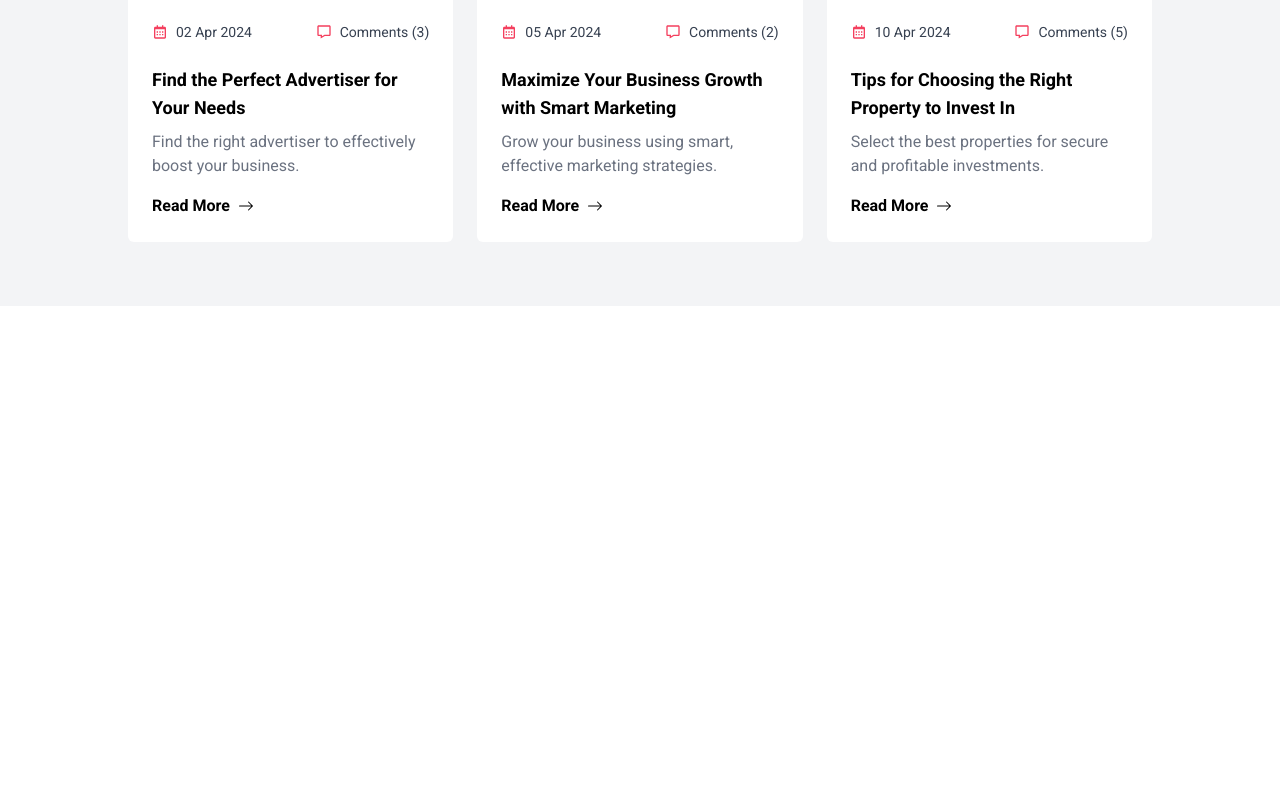
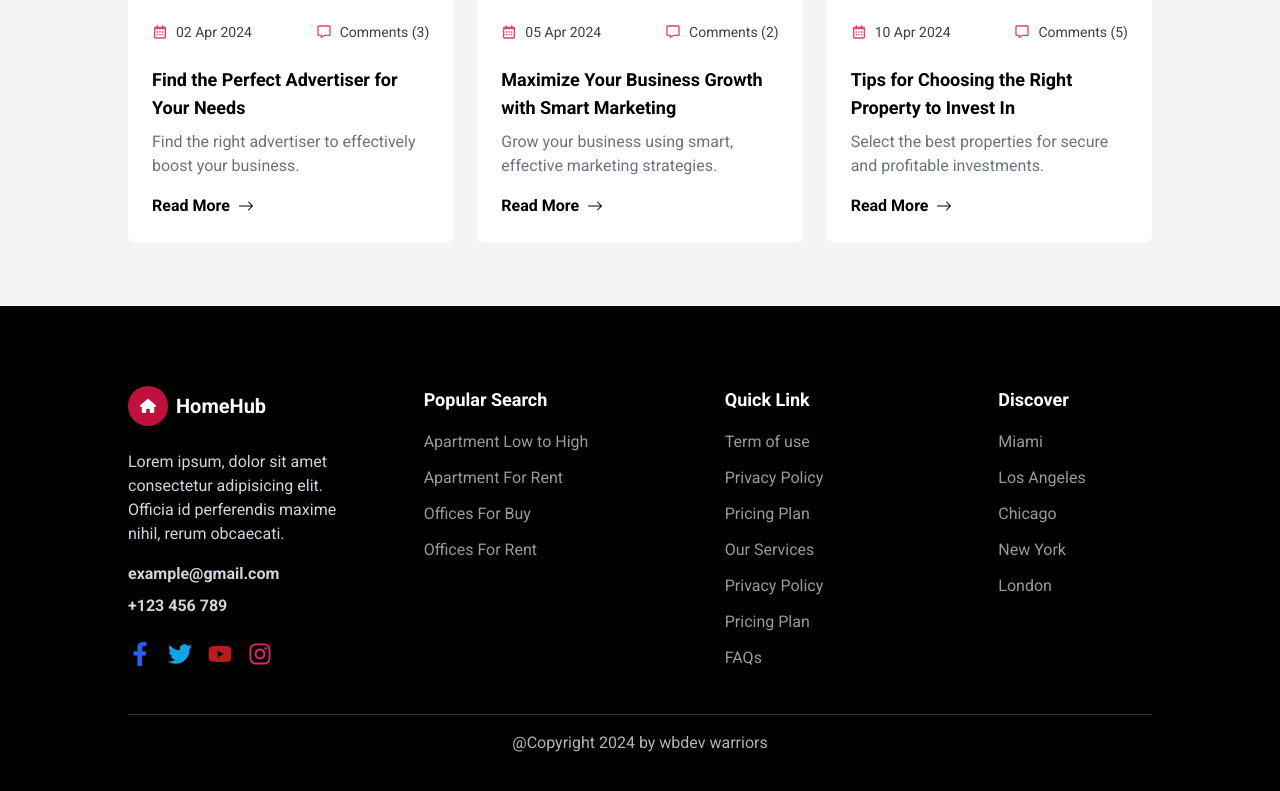
Before and after one commit to mahdimsm/real-state-front, a Next.js app: page / in a window 1280 px wide. Shown: the part 5046-5837 px from the top of the page. Before the commit the page ends 5352 px from the top, so only its background shows below. Built offline with nearby package versions, Linux system fonts and the light colour scheme.

Commit message:
Footer part

```diff
--- a/app/globals.css
+++ b/app/globals.css
@@ -1,3 +1,12 @@
 @tailwind base;
 @tailwind components;
 @tailwind utilities;
+
+@layer components{
+    .footer_heading{
+        @apply text-lg text-white font-bold mb-4
+    }
+    .footer_link{
+        @apply text-base text-white hover:text-rose-500 hover:underline cursor-pointer text-opacity-60 mb-3 w-fit
+    }
+}
--- a/app/layout.tsx
+++ b/app/layout.tsx
@@ -2,6 +2,7 @@
 import {Roboto} from "next/font/google";
 import "./globals.css";
 import ResponsiveNav from "@/components/Home/Navbar/ResponsiveNav";
+import Footer from "@/components/Home/Footer/Footer";
 
 const font=Roboto({
   weight:['100','300','400','500','700'],
@@ -23,6 +24,7 @@
       <body className={font.className}>
         <ResponsiveNav/>
         {children}
+        <Footer/>
       </body>
     </html>
   );
--- /dev/null
+++ b/components/Home/Footer/Footer.tsx
@@ -0,0 +1,66 @@
+import React from "react";
+import { FaFacebookF, FaInstagram, FaTwitter, FaYoutube } from "react-icons/fa";
+import { FaHouse } from "react-icons/fa6";
+
+const Footer = () => {
+  return (
+    <div className="pt-20 pb-12 bg-black ">
+      <div
+        className="w-[80%] mx-auto grid items-start grid-cols-1 md:grid-cols-2 lg:grid-cols-4 gap-12 pb-8
+      border-b-[1.5px] border-white border-opacity-20"
+      >
+        <div>
+          <div className="flex items-center space-x-2">
+            <div className="w-7 h-7 md:w-10 md:h-10 rounded-full bg-rose-700 text-white flex items-center justify-center flex-col">
+              <FaHouse />
+            </div>
+            <h1 className="text-white font-bold text-sm sm:text-base md:text-xl">
+              HomeHub
+            </h1>
+          </div>
+          <p className="text-gray-300 mt-6 ">Lorem ipsum, dolor sit amet consectetur adipisicing elit. Officia id perferendis maxime nihil, rerum obcaecati.</p>
+          <p className="text-gray-300 mt-4 font-semibold">example@gmail.com</p>
+          <p className="text-gray-300 mt-2 font-semibold">+123 456 789</p>
+          <div className="flex items-center space-x-4 mt-6">
+            <FaFacebookF className="w-6 h-6 text-blue-600"/>
+            <FaTwitter className="w-6 h-6 text-sky-500"/>
+            <FaYoutube className="w-6 h-6 text-red-700"/>
+            <FaInstagram className="w-6 h-6 text-pink-600"/>
+          </div>
+        </div>
+        {/* second part */}
+        <div className="md:mx-auto">
+            <h1 className="footer_heading"> Popular Search</h1>
+            <p className="footer_link">Apartment Low to High</p>
+            <p className="footer_link">Apartment For Rent</p>
+            <p className="footer_link">Offices For Buy</p>
+            <p className="footer_link">Offices For Rent</p>
+        </div>
+        {/* 3rd part*/}
+        <div className="lg:mx-auto">
+            <h1 className="footer_heading"> Quick Link</h1>
+            <p className="footer_link">Term of use</p>
+            <p className="footer_link">Privacy Policy</p>
+            <p className="footer_link">Pricing Plan</p>
+            <p className="footer_link">Our Services</p>
+            <p className="footer_link">Privacy Policy</p>
+            <p className="footer_link">Pricing Plan</p>
+            <p className="footer_link">FAQs</p>
+        </div>
+        {/* 4rd part */}
+        <div className="md:mx-auto">
+            <h1 className="footer_heading"> Discover</h1>
+            <p className="footer_link">Miami</p>
+            <p className="footer_link">Los Angeles</p>
+            <p className="footer_link">Chicago</p>
+            <p className="footer_link">New York</p>
+            <p className="footer_link">London</p>
+
+        </div>
+      </div>
+      <p className="text-center mt-4 text-base text-white opacity-70">@Copyright 2024 by wbdev warriors</p>
+    </div>
+  );
+};
+
+export default Footer;
```
